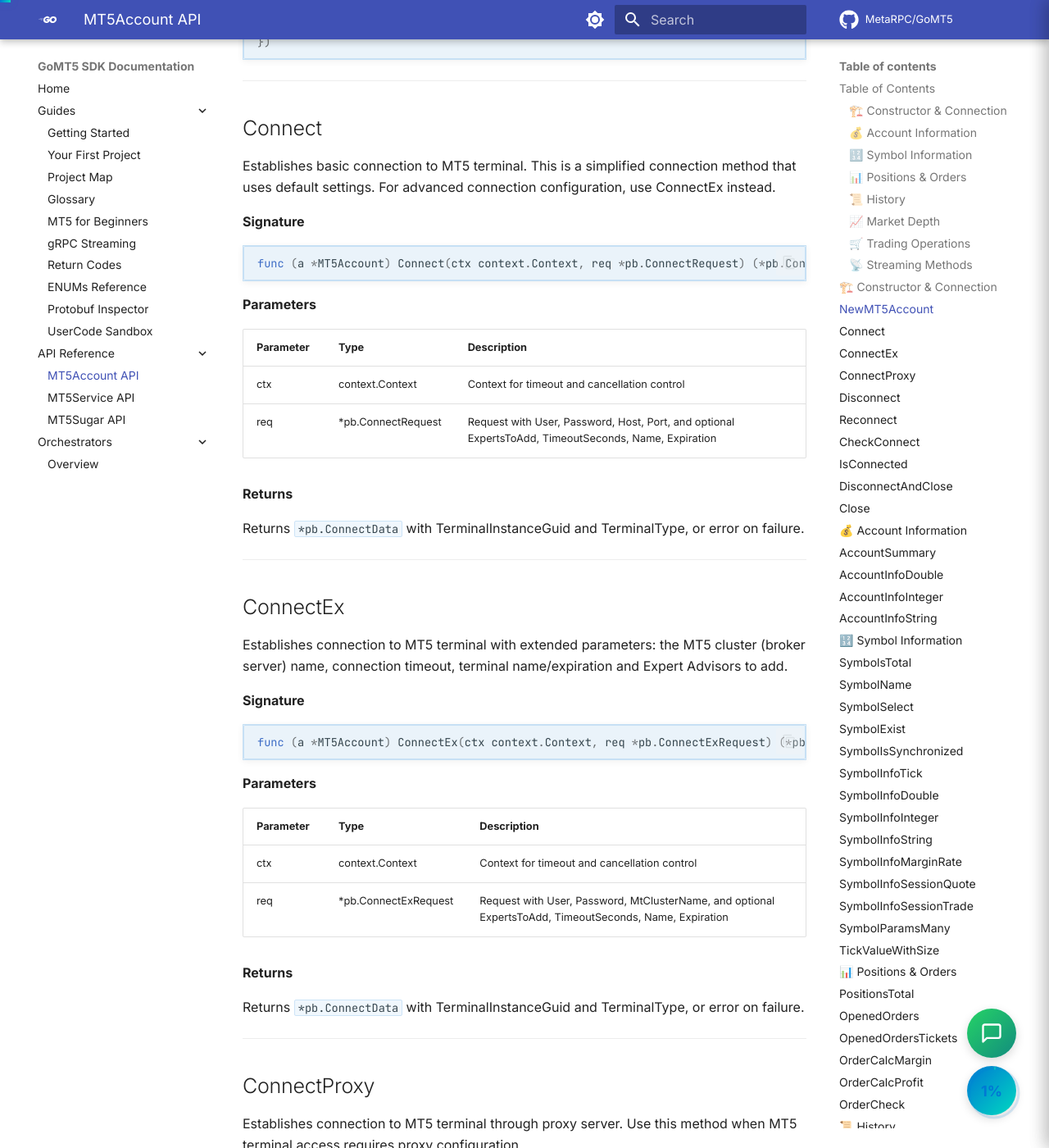
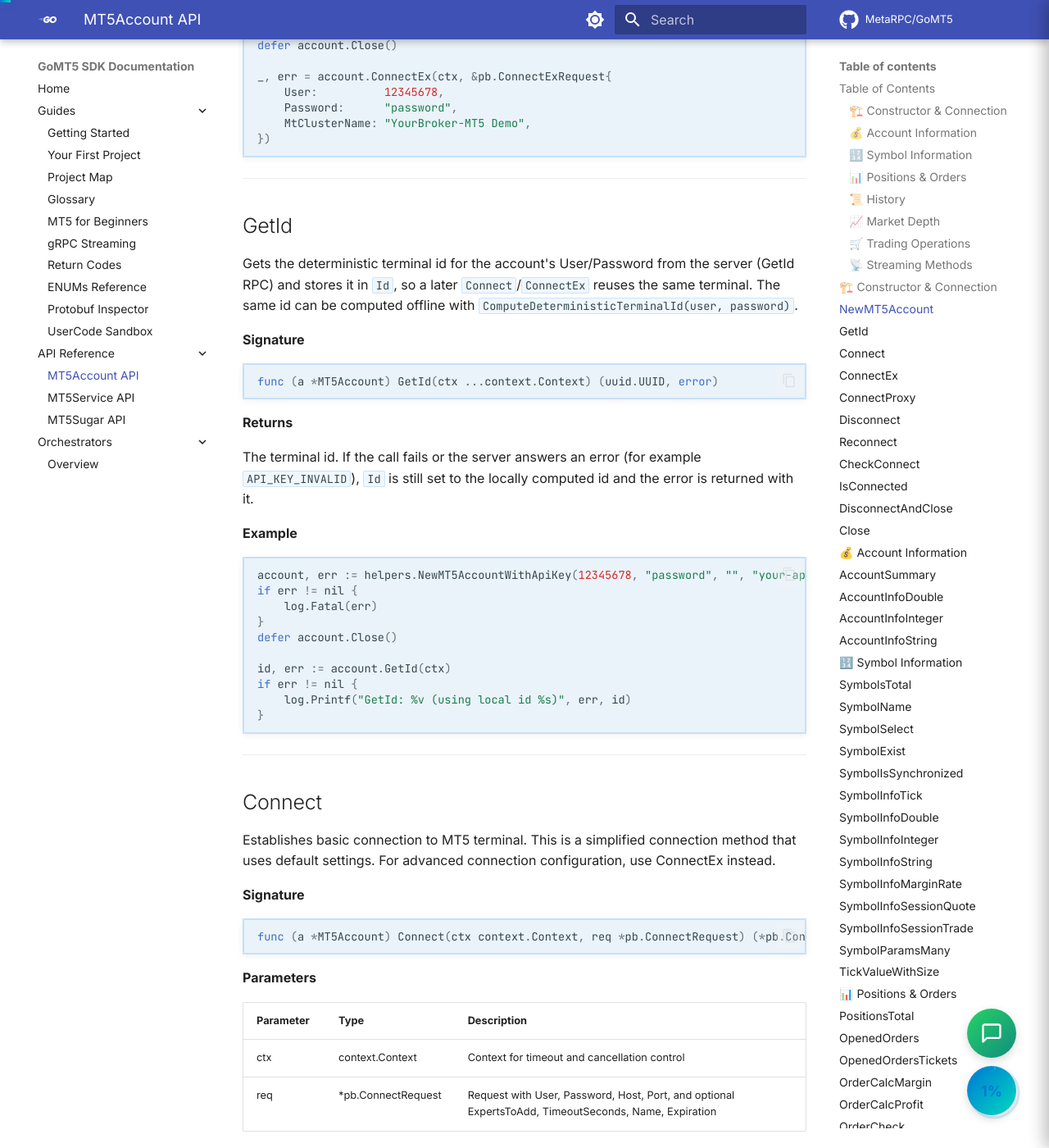
Before and after one commit to MetaRPC/GoMT5, an MkDocs documentation site: the page built from docs/API_Reference/MT5Account.md, in a window 1280 px wide and 1400 px high, scrolled down 3654 px. Shown: the whole window at 82% size. Built offline with MkDocs 1.6.1 and Material for MkDocs 9.7.7, drawn with Linux system fonts in a browser that asks for light colours; comment, search, counter and statistics services are not loaded; some of the changed text lies outside the part shown.

Commit message:
fix(go): GetId uses the server's prefixed id and reports errors
The server answers GetId with mt5_live_<32hex> / mt5_stg_<32hex>; uuid.Parse
on that always failed, so GetId silently fell back to the local id. Parse the
part after the last '_', and return transport errors and reply errors (e.g.
API_KEY_INVALID) instead of hiding them; Id still gets the local value then.
Docs: apiKey argument, NewMT5AccountWithApiKey and GetId.

Co-Authored-By: Claude Opus 5.5 <noreply@anthropic.com>

````diff
--- a/docs/API_Reference/MT5Account.md
+++ b/docs/API_Reference/MT5Account.md
@@ -8,6 +8,7 @@ MT5Account represents a low-level gRPC client for MetaTrader 5 terminal. All met
 
 ### 🏗️ Constructor & Connection
 - [NewMT5Account](#newmt5account)
+- [GetId](#getid)
 - [Connect](#connect)
 - [ConnectEx](#connectex)
 - [ConnectProxy](#connectproxy)
@@ -79,7 +80,8 @@ Creates a new MT5Account instance with gRPC connection. Default grpcServer is "m
 
 **Signature**
 ```go
-func NewMT5Account(user uint64, password string, grpcServer string, id uuid.UUID) (*MT5Account, error)
+func NewMT5Account(user uint64, password string, grpcServer string, id uuid.UUID, apiKey ...string) (*MT5Account, error)
+func NewMT5AccountWithApiKey(user uint64, password string, grpcServer string, apiKey string) (*MT5Account, error)
 ```
 
 **Parameters**
@@ -90,6 +92,7 @@ func NewMT5Account(user uint64, password string, grpcServer string, id uuid.UUID
 | password | string | MT5 account password |
 | grpcServer | string | gRPC server address (e.g., "mt5.mrpc.pro:443", empty for default) |
 | id | uuid.UUID | Unique identifier for this account instance |
+| apiKey | string (optional) | API key sent as the `apikey` header; without it `MRPC_API_KEY` from the environment, or `TRIAL` |
 
 **Returns**
 
@@ -115,6 +118,35 @@ _, err = account.ConnectEx(ctx, &pb.ConnectExRequest{
     Password:      "password",
     MtClusterName: "YourBroker-MT5 Demo",
 })
+```
+
+---
+
+## GetId
+
+Gets the deterministic terminal id for the account's User/Password from the server (GetId RPC) and stores it in `Id`, so a later `Connect`/`ConnectEx` reuses the same terminal. The same id can be computed offline with `ComputeDeterministicTerminalId(user, password)`.
+
+**Signature**
+```go
+func (a *MT5Account) GetId(ctx ...context.Context) (uuid.UUID, error)
+```
+
+**Returns**
+
+The terminal id. If the call fails or the server answers an error (for example `API_KEY_INVALID`), `Id` is still set to the locally computed id and the error is returned with it.
+
+**Example**
+```go
+account, err := helpers.NewMT5AccountWithApiKey(12345678, "password", "", "your-api-key")
+if err != nil {
+    log.Fatal(err)
+}
+defer account.Close()
+
+id, err := account.GetId(ctx)
+if err != nil {
+    log.Printf("GetId: %v (using local id %s)", err, id)
+}
 ```
 
 ---
````
Also changed, not shown: 1 other file.
